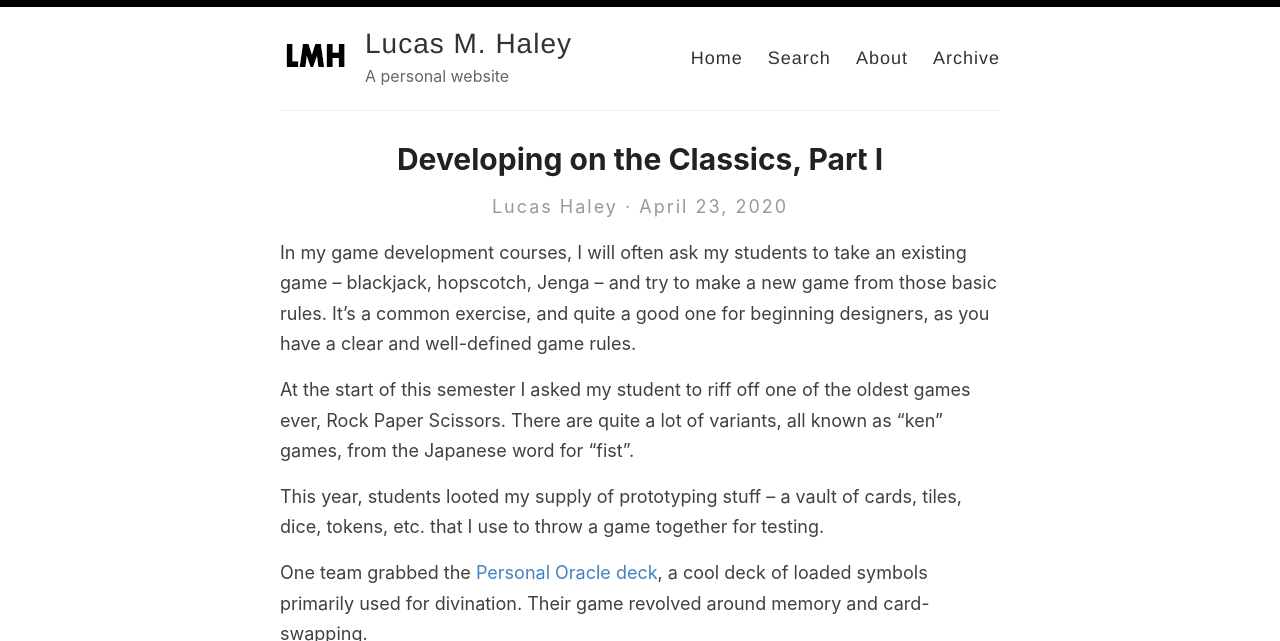
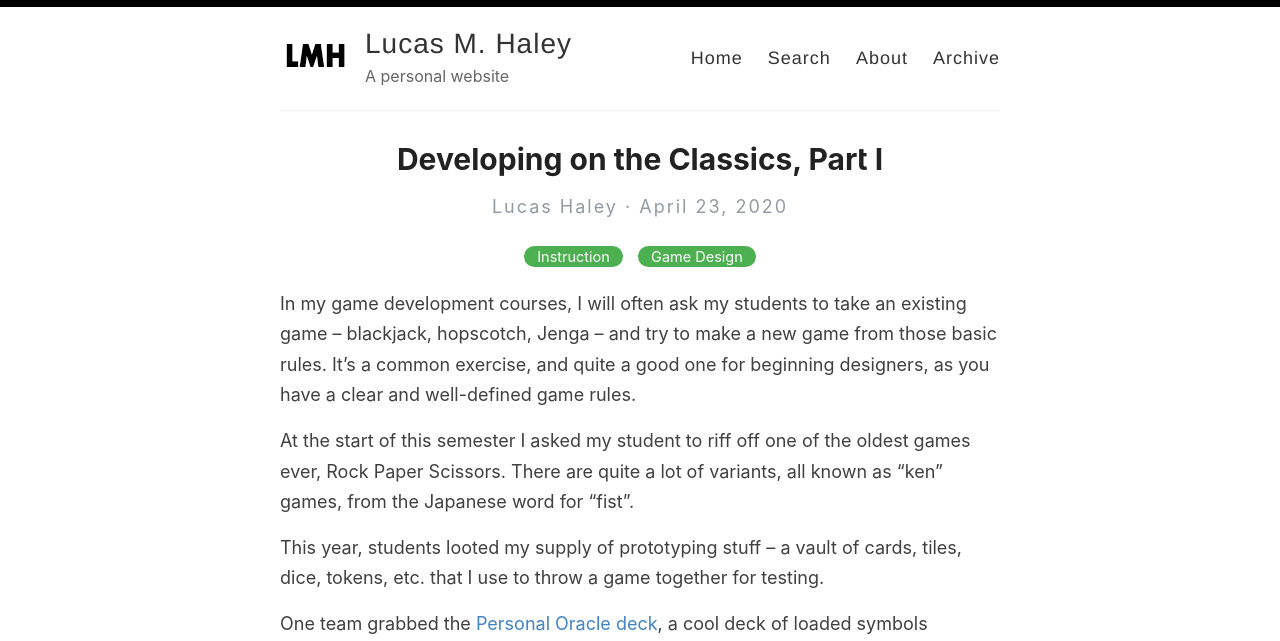
Before and after one commit to lucashaley/lucashaley.github.io, a Jekyll site: the page built from _posts/2020-04-23-developing-on-the-classics-part-i.md, in a window 1280 px wide and 900 px high, cut to the strip 0-641 px from the top of the window. Built offline with Jekyll 4.4.1, drawn with Linux system fonts in a browser that asks for light colours; our own code applies the rules of GitHub Pages for plain Markdown files.

Commit message:
Update from Forestry.io lucashaley@yahoo.com updated _posts/2020-04-23-developing-on-the-classics-part-i.md

```diff
--- a/_posts/2020-04-23-developing-on-the-classics-part-i.md
+++ b/_posts/2020-04-23-developing-on-the-classics-part-i.md
@@ -1,6 +1,10 @@
 ---
 title: Developing on the Classics, Part I
 splash: "/uploads/2020-04-23-developing-splash.png"
+excerpt: On using a classic game as a basis for further development.
+categories:
+- Instruction
+- Game Design
 
 ---
 In my game development courses, I will often ask my students to take an existing game – blackjack, hopscotch, Jenga – and try to make a new game from those basic rules. It's a common exercise, and quite a good one for beginning designers, as you have a clear and well-defined game rules.
```
